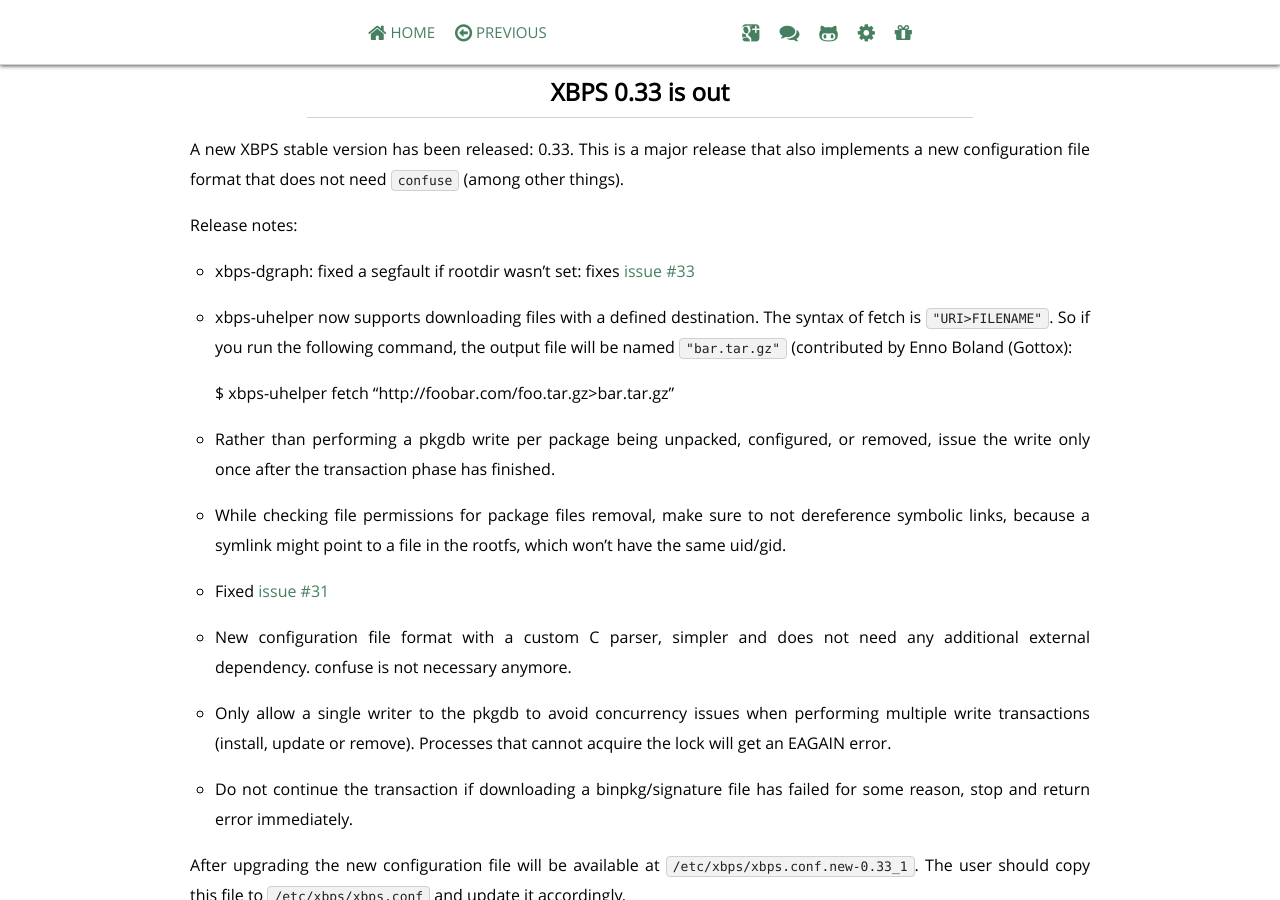
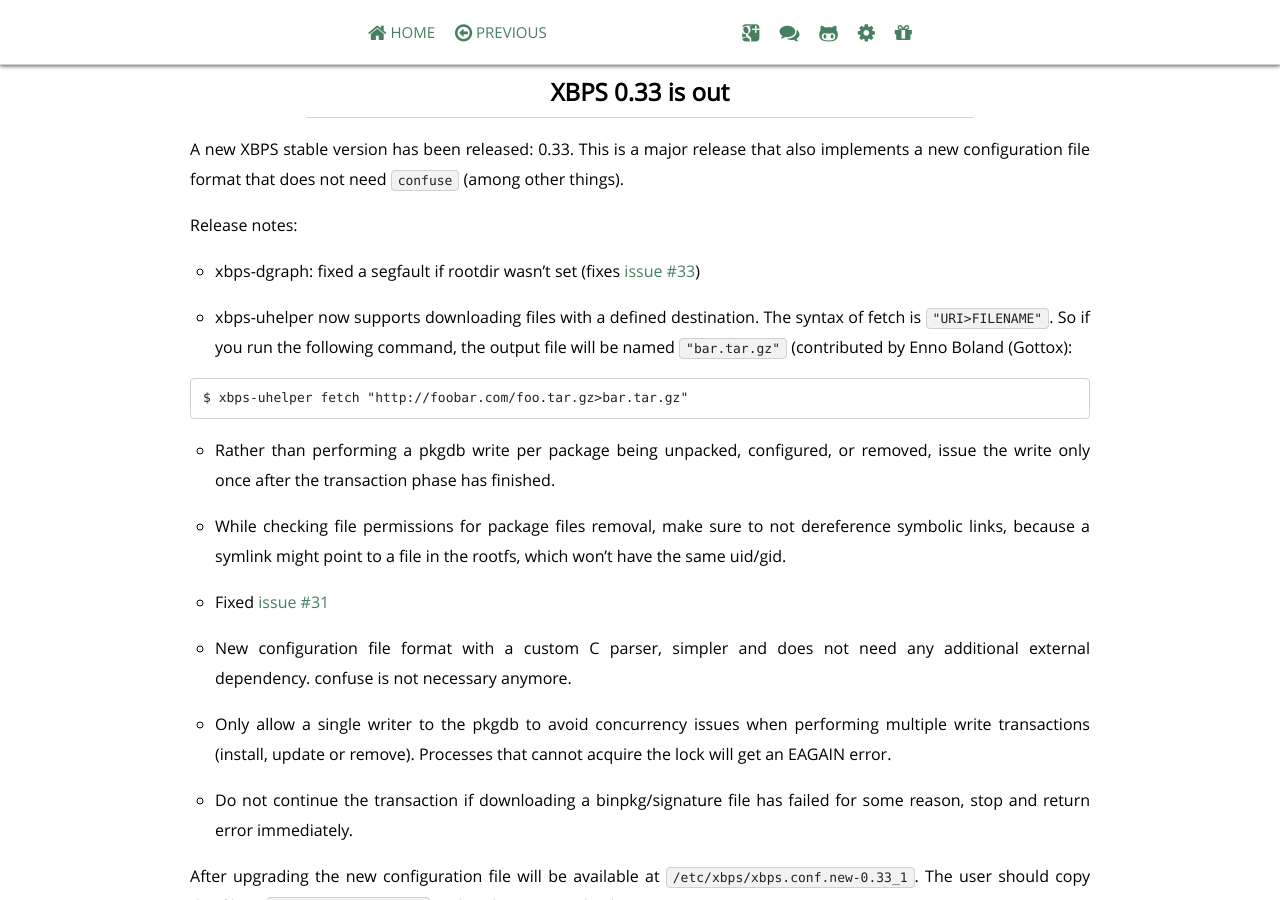
Before and after one commit to void-linux/void-linux.github.io, a Jekyll site: the page built from _posts/2014-03-11-xbps-0.33.markdown, in a window 1280 px wide and 900 px high, scrolled down 430 px. Built offline with Jekyll 4.4.1, drawn with Linux system fonts in a browser that asks for light colours; Markdown is read by kramdown in place of the engine named in the settings; comment, search, counter and statistics services are not loaded.

Commit message:
xbps-0.33-post: more tweaks.

````diff
--- a/_posts/2014-03-11-xbps-0.33.markdown
+++ b/_posts/2014-03-11-xbps-0.33.markdown
@@ -10,14 +10,16 @@ not need `confuse` (among other things).
 
 Release notes:
 
-- xbps-dgraph: fixed a segfault if rootdir wasn't set:
-fixes [issue #33](https://github.com/voidlinux/xbps/issues/33)
+- xbps-dgraph: fixed a segfault if rootdir wasn't set
+(fixes [issue #33](https://github.com/voidlinux/xbps/issues/33))
 
 - xbps-uhelper now supports downloading files with a defined destination.
 The syntax of fetch is `"URI>FILENAME"`. So if you run the following command,
 the output file will be named `"bar.tar.gz"` (contributed by Enno Boland (Gottox):
 
-    $ xbps-uhelper fetch "http://foobar.com/foo.tar.gz>bar.tar.gz"
+```
+$ xbps-uhelper fetch "http://foobar.com/foo.tar.gz>bar.tar.gz"
+```
 
 - Rather than performing a pkgdb write per package being unpacked, configured,
 or removed, issue the write only once after the transaction phase has finished.
````
